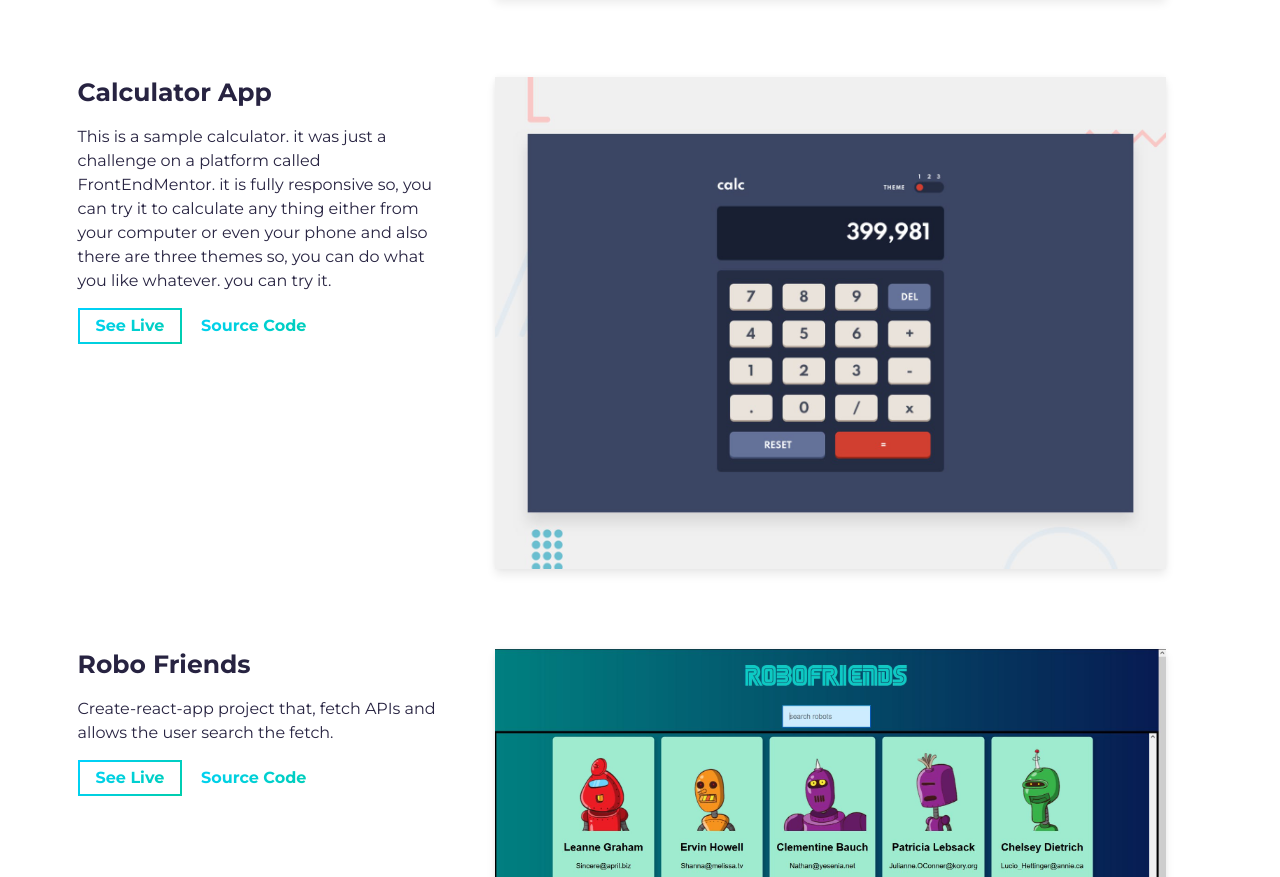
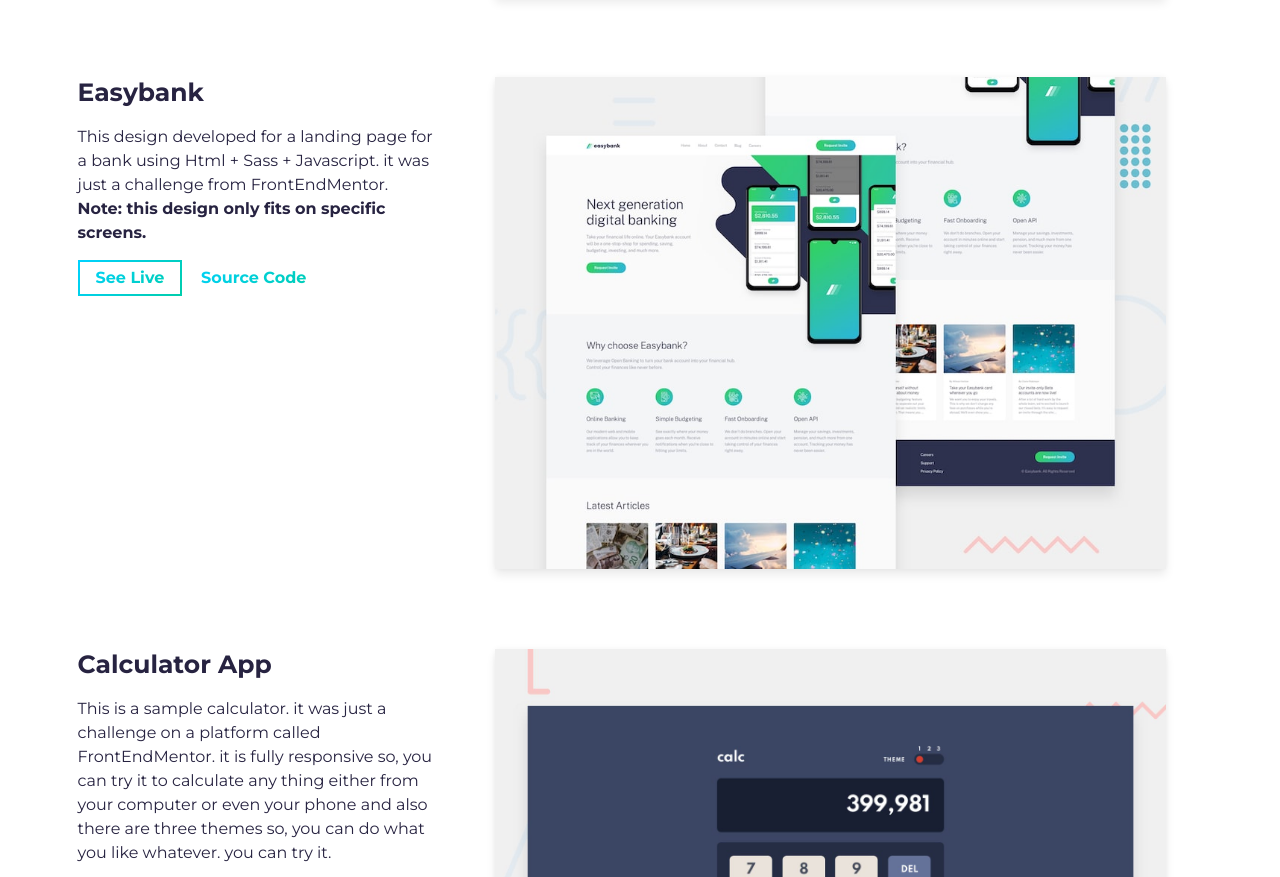
Before and after one commit to mahmoudzanoun13/simplefolio, a website built with Parcel: page src/index.html in a window 1280 px wide. Shown: the part 2243-3120 px from the top of the page. Built offline with nearby package versions, Linux system fonts and the light colour scheme.

Commit message:
adding my easybank project and updating or optimizing seo

```diff
--- a/src/index.html
+++ b/src/index.html
@@ -20,9 +20,15 @@
     <!-- Todo: put here your site title -->
     <title>Mahmoud Zanoun | Developer</title>
     <!-- Todo: add some coding keywords below - e.g: (javascript, yourusername, etc) -->
-    <meta name="keywords" content="mahmoudzanoun13, Mahmoud Zanoun, Javascript Developer, Front-end Developer, Reactjs" />
+    <meta name="keywords" content="mahmoudzanoun13, mahmoud zanoun, javascript developer, ecmascript(es6) front-end developer, reactjs,
+      bootstrap, tailwind css, html, css, sass, scss, web, web development, coding"
+    />
     <!-- Todo: improve your SEO by adding a small description of you -->
-    <meta name="description" content="Mahmoud Zanoun | Developer" />
+    <meta name="description" content=" I'm intermediate Front-end Web Developer. Possess strong leadership and communication skills with fluency
+      in Arabic and English. I'm a problem solver, hard worker, and passionate about learning the latest technologies. I'm seeking to create web
+      apps that serve millions of people with awesome UI/UX and responsive apps to help in their life and make them more efficient and easier.
+      And here is some of my skills: Html, Css, Javascript, Reactjs, Nodejs, Expressjs, PostgreSQl, Postman, Git, Github and Heroku. "
+      />
 
     <link
       rel="stylesheet"
@@ -205,6 +211,40 @@
                       class="img-fluid"
                       src="assets/instagramproject.jpeg"
                     />
+                  </div>
+                </a>
+              </div>
+            </div>
+          </div>
+          <!-- /END Project -->
+
+          <!-- Notice: each .row is a project -->
+          <div class="row">
+            <div class="col-lg-4 col-sm-12">
+              <div class="project-wrapper__text load-hidden">
+                <h3 class="project-wrapper__text-title">Easybank</h3>
+                <div>
+                  <p class="mb-4">
+                    This design developed for a landing page for a bank using Html + Sass + Javascript. it was just a challenge from FrontEndMentor.
+                    <br>
+                    <strong>Note: this design only fits on specific screens.</strong>
+                  </p>
+                </div>
+                <a rel="noreferrer" target="_blank" class="cta-btn cta-btn--hero" href="https://mahmoudzanoun13.github.io/easybank/">
+                  See Live
+                </a>
+                <a rel="noreferrer" target="_blank" class="cta-btn text-color-main"
+                  href="https://github.com/mahmoudzanoun13/easybank">
+                  Source Code
+                </a>
+              </div>
+            </div>
+            <div class="col-lg-8 col-sm-12">
+              <div class="project-wrapper__image load-hidden">
+                <a rel="noreferrer" href="https://mahmoudzanoun13.github.io/easybank/" target="_blank">
+                  <div data-tilt data-tilt-max="4" data-tilt-glare="true" data-tilt-max-glare="0.5"
+                    class="thumbnail rounded js-tilt">
+                    <img alt="Project Image" class="img-fluid" src="assets/easybankproject.jpg" />
                   </div>
                 </a>
               </div>
```
Also changed, not shown: src/assets/easybankproject.jpg (added).
